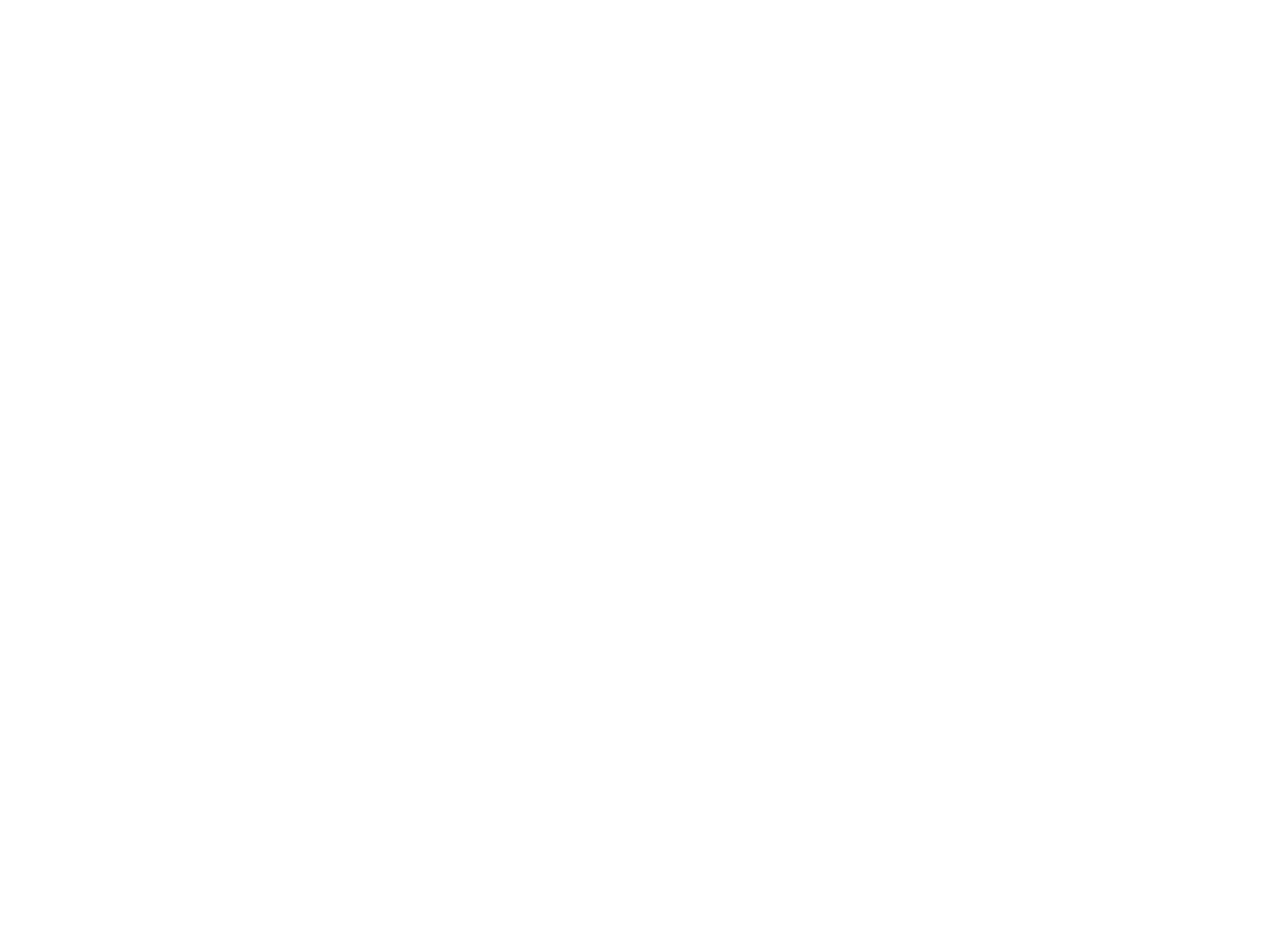
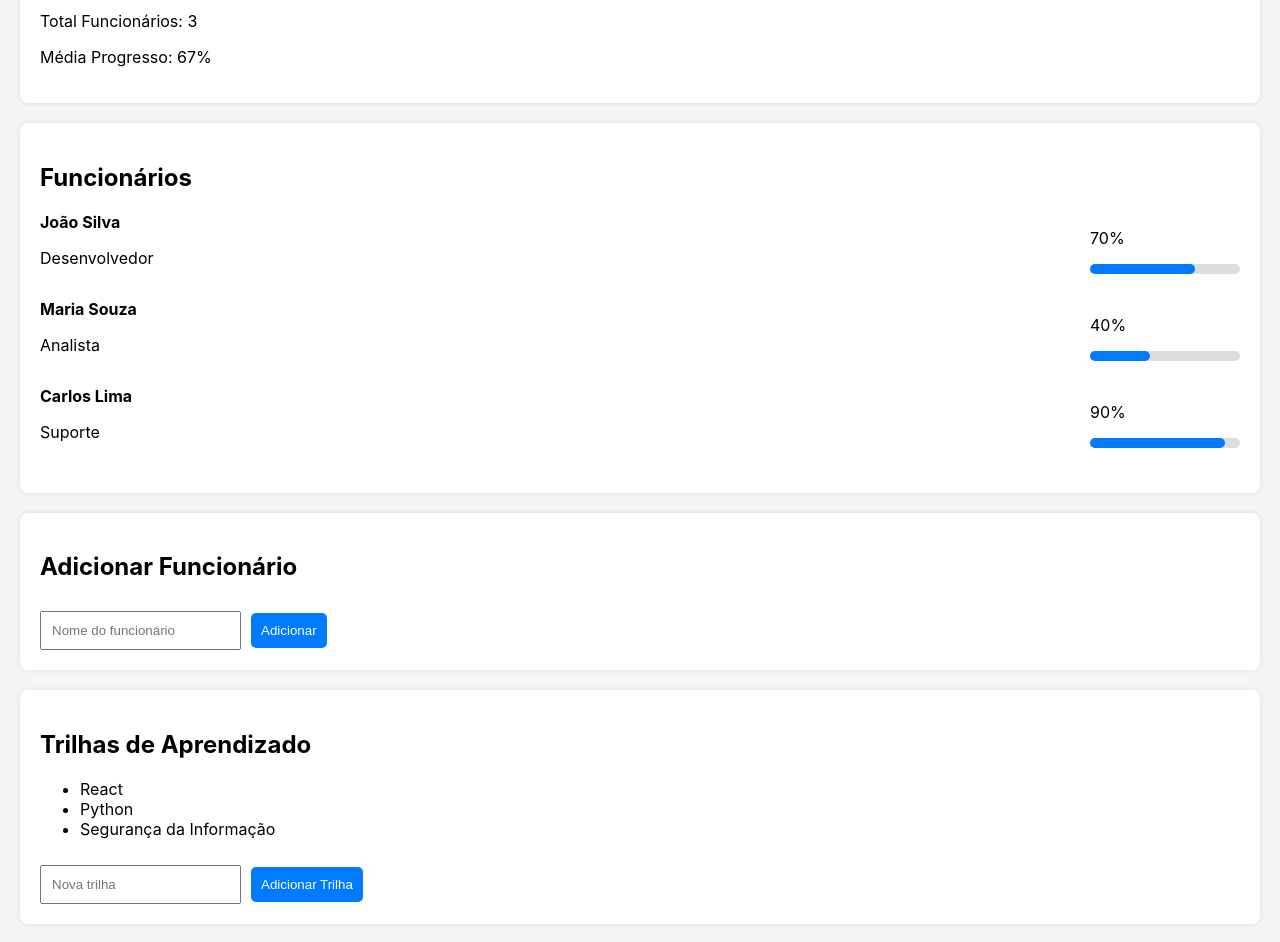
Before and after one commit to joaoVictor-Soares/projetoIntegrador-3Semestre, a React (Create React App) app in the folder web/: page /rh in a window 1280 px wide. Shown: the part 180-1122 px from the top of the page. Before the commit the page ends 800 px from the top, so only its background shows below. Built offline with nearby package versions, Linux system fonts and the light colour scheme.

Commit message:
Primeiro commit

```diff
--- /dev/null
+++ b/package.json
@@ -0,0 +1,5 @@
+{
+  "dependencies": {
+    "react-router-dom": "^7.14.0"
+  }
+}
--- a/web/package.json
+++ b/web/package.json
@@ -9,6 +9,7 @@
     "@testing-library/user-event": "^13.5.0",
     "react": "^19.2.4",
     "react-dom": "^19.2.4",
+    "react-router-dom": "^7.14.0",
     "react-scripts": "5.0.1",
     "web-vitals": "^2.1.4"
   },
--- a/web/src/App.js
+++ b/web/src/App.js
@@ -1,11 +1,20 @@
-import logo from './logo.svg';
-import './App.css';
-import NavBar from './navbar/NavBar';
+import { BrowserRouter, Routes, Route } from "react-router-dom"
+import Login from "./pages/Login"
+import Funcionario from "./pages/Funcionario"
+import RH from "./pages/RH"
 
 function App() {
   return (
-    <NavBar/>
-  )
+    <BrowserRouter>
+
+      <Routes>
+        <Route path="/" element={<Login />} />
+        <Route path="/funcionario" element={<Funcionario />} />
+        <Route path="/rh" element={<RH />} />
+      </Routes>
+
+    </BrowserRouter>
+  );
 }
 
 export default App;
--- /dev/null
+++ b/web/src/pages/Funcionario.js
@@ -0,0 +1,132 @@
+import { useState } from "react"
+
+function Funcionario() {
+
+const [funcionario] = useState({
+nome: "João Silva",
+cargo: "Desenvolvedor Júnior",
+departamento: "Tecnologia"
+})
+
+const [trilhas, setTrilhas] = useState([
+{
+nome: "Trilha React",
+modulos: [
+{ nome: "Introdução ao React", concluido: false },
+{ nome: "Componentes", concluido: false },
+{ nome: "Hooks", concluido: false }
+]
+},
+{
+nome: "Trilha Python",
+modulos: [
+{ nome: "Python Básico", concluido: false },
+{ nome: "Flask", concluido: false },
+{ nome: "Banco de Dados", concluido: false }
+]
+}
+])
+
+const toggleModulo = (trilhaIndex, moduloIndex) => {
+
+const novasTrilhas = [...trilhas]
+
+novasTrilhas[trilhaIndex]
+.modulos[moduloIndex]
+.concluido = !novasTrilhas[trilhaIndex]
+.modulos[moduloIndex]
+.concluido
+
+setTrilhas(novasTrilhas)
+
+}
+
+const calcularProgresso = (modulos) => {
+
+const concluidos = modulos.filter(m => m.concluido).length
+return Math.round((concluidos / modulos.length) * 100)
+
+}
+
+return (
+
+<div style={styles.container}>
+
+<h1>Área do Funcionário</h1>
+
+<div style={styles.card}>
+<h2>Dados Pessoais</h2>
+<p><strong>Nome:</strong> {funcionario.nome}</p>
+<p><strong>Cargo:</strong> {funcionario.cargo}</p>
+<p><strong>Departamento:</strong> {funcionario.departamento}</p>
+</div>
+
+<h2>Suas Trilhas de Aprendizado</h2>
+
+{trilhas.map((trilha, trilhaIndex) => (
+
+<div key={trilhaIndex} style={styles.card}>
+
+<h3>{trilha.nome}</h3>
+
+<p>
+Progresso: {calcularProgresso(trilha.modulos)}%
+</p>
+
+{trilha.modulos.map((modulo, moduloIndex) => (
+
+<div key={moduloIndex}>
+
+<input
+type="checkbox"
+checked={modulo.concluido}
+onChange={() => toggleModulo(trilhaIndex, moduloIndex)}
+/>
+
+{modulo.nome}
+
+</div>
+
+))}
+
+</div>
+
+))}
+
+<div style={styles.card}>
+<h2>Novos Cursos Disponíveis</h2>
+
+<ul>
+<li>Docker Básico</li>
+<li>Git Avançado</li>
+<li>TypeScript</li>
+<li>Cloud Computing</li>
+</ul>
+
+</div>
+
+</div>
+
+)
+
+}
+
+const styles = {
+
+container:{
+padding:"20px",
+background:"#f5f5f5",
+minHeight:"100vh"
+},
+
+card:{
+background:"white",
+padding:"20px",
+marginBottom:"20px",
+borderRadius:"8px",
+boxShadow:"0 0 5px rgba(0,0,0,0.1)"
+}
+
+}
+
+export default Funcionario
--- /dev/null
+++ b/web/src/pages/Login.js
@@ -0,0 +1,61 @@
+import { useState } from "react"
+import { useNavigate } from "react-router-dom"
+
+function Login() {
+
+const navigate = useNavigate()
+
+const [email, setEmail] = useState("")
+const [senha, setSenha] = useState("")
+const [tipo, setTipo] = useState("funcionario")
+
+const handleLogin = (e) => {
+e.preventDefault()
+
+if(tipo === "funcionario"){
+navigate("/funcionario")
+}else{
+navigate("/rh")
+}
+
+}
+
+return (
+<div>
+
+<h1>Login Plataforma</h1>
+
+<form onSubmit={handleLogin}>
+
+<select
+value={tipo}
+onChange={(e)=>setTipo(e.target.value)}
+>
+<option value="funcionario">Funcionário</option>
+<option value="rh">RH</option>
+</select>
+
+<input
+type="email"
+placeholder="Email"
+value={email}
+onChange={(e)=>setEmail(e.target.value)}
+/>
+
+<input
+type="password"
+placeholder="Senha"
+value={senha}
+onChange={(e)=>setSenha(e.target.value)}
+/>
+
+<button>Entrar</button>
+
+</form>
+
+</div>
+)
+
+}
+
+export default Login
--- /dev/null
+++ b/web/src/pages/RH.js
@@ -0,0 +1,216 @@
+import { useState } from "react"
+
+function RH() {
+
+const [funcionarios, setFuncionarios] = useState([
+{
+nome: "João Silva",
+cargo: "Desenvolvedor",
+progresso: 70
+},
+{
+nome: "Maria Souza",
+cargo: "Analista",
+progresso: 40
+},
+{
+nome: "Carlos Lima",
+cargo: "Suporte",
+progresso: 90
+}
+])
+
+const [novaTrilha, setNovaTrilha] = useState("")
+const [trilhas, setTrilhas] = useState([
+"React",
+"Python",
+"Segurança da Informação"
+])
+
+const adicionarTrilha = () => {
+if(novaTrilha !== ""){
+setTrilhas([...trilhas, novaTrilha])
+setNovaTrilha("")
+}
+}
+
+const [novoFuncionario, setNovoFuncionario] = useState("")
+const adicionarFuncionario = () => {
+
+if(novoFuncionario !== ""){
+setFuncionarios([
+...funcionarios,
+{
+nome: novoFuncionario,
+cargo: "Novo",
+progresso: 0
+}
+])
+
+setNovoFuncionario("")
+}
+
+}
+
+return (
+
+<div style={styles.container}>
+
+<h1>Painel RH</h1>
+
+{/* Dashboard */}
+
+<div style={styles.card}>
+<h2>Dashboard Funcionários</h2>
+
+<p>Total Funcionários: {funcionarios.length}</p>
+
+<p>
+Média Progresso: {
+Math.round(
+funcionarios.reduce((acc, f) => acc + f.progresso, 0)
+/ funcionarios.length
+)
+}%
+</p>
+
+</div>
+
+{/* Lista Funcionários */}
+
+<div style={styles.card}>
+<h2>Funcionários</h2>
+
+{funcionarios.map((f, index) => (
+
+<div key={index} style={styles.funcionario}>
+
+<div>
+<strong>{f.nome}</strong>
+<p>{f.cargo}</p>
+</div>
+
+<div>
+<p>{f.progresso}%</p>
+
+<div style={styles.barra}>
+<div
+style={{
+...styles.progresso,
+width: `${f.progresso}%`
+}}
+/>
+
+</div>
+
+</div>
+
+</div>
+
+))}
+
+</div>
+
+{/* Adicionar Funcionário */}
+
+<div style={styles.card}>
+
+<h2>Adicionar Funcionário</h2>
+
+<input
+placeholder="Nome do funcionário"
+value={novoFuncionario}
+onChange={(e)=>setNovoFuncionario(e.target.value)}
+style={styles.input}
+/>
+
+<button onClick={adicionarFuncionario} style={styles.button}>
+Adicionar
+</button>
+
+</div>
+
+{/* Trilhas */}
+
+<div style={styles.card}>
+
+<h2>Trilhas de Aprendizado</h2>
+
+<ul>
+{trilhas.map((t, index)=>(
+<li key={index}>{t}</li>
+))}
+</ul>
+
+<input
+placeholder="Nova trilha"
+value={novaTrilha}
+onChange={(e)=>setNovaTrilha(e.target.value)}
+style={styles.input}
+/>
+
+<button onClick={adicionarTrilha} style={styles.button}>
+Adicionar Trilha
+</button>
+
+</div>
+
+</div>
+
+)
+
+}
+
+const styles = {
+
+container:{
+padding:"20px",
+background:"#f5f5f5",
+minHeight:"100vh"
+},
+
+card:{
+background:"white",
+padding:"20px",
+marginBottom:"20px",
+borderRadius:"8px",
+boxShadow:"0 0 5px rgba(0,0,0,0.1)"
+},
+
+funcionario:{
+display:"flex",
+justifyContent:"space-between",
+marginBottom:"15px"
+},
+
+barra:{
+width:"150px",
+height:"10px",
+background:"#ddd",
+borderRadius:"5px"
+},
+
+progresso:{
+height:"10px",
+background:"#007bff",
+borderRadius:"5px"
+},
+
+input:{
+padding:"10px",
+marginTop:"10px",
+marginRight:"10px"
+},
+
+button:{
+padding:"10px",
+background:"#007bff",
+color:"white",
+border:"none",
+borderRadius:"5px",
+cursor:"pointer"
+}
+
+}
+
+export default RH
```
Also changed, not shown: 2 other files (tests, documents, lock files or other folders).
